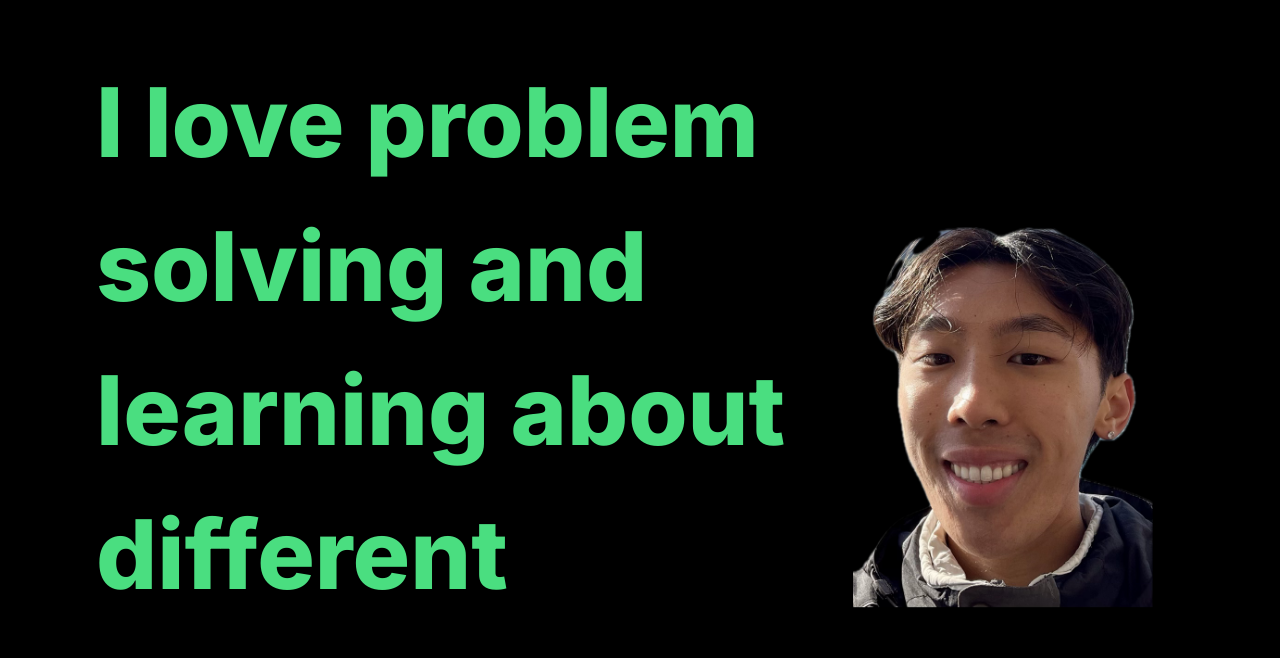
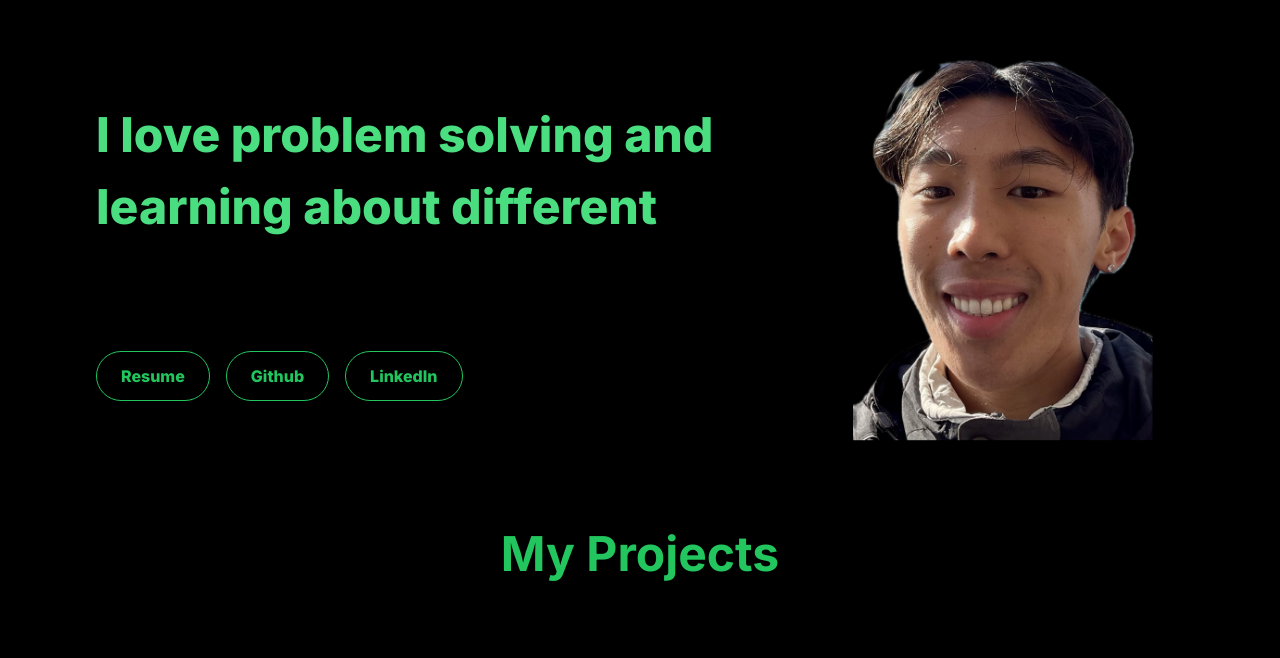
Before and after one commit to randyydoo/web_app, a Next.js app: page / in a window 1280 px wide. Shown: the part 142-800 px from the top of the page. Built offline with nearby package versions, Linux system fonts and the light colour scheme.

Commit message:
edited font sizes

```diff
--- a/app/components/Bio.jsx
+++ b/app/components/Bio.jsx
@@ -15,9 +15,8 @@ const Bio = () => {
           transition={{ duration: 0.5 }}
           className="col-span-8 place-self-center text-center sm:text-left justify-self-start"
         >
-                    <h1 className="text-green-400 mb-4 text-4xl sm:text-5xl lg:text-8xl lg:leading-normal font-extrabold">
-                        <span className="text-transparent bg-clip-text bg-gradient-to-r from-primary-400 to-secondary-600">
-                        </span>
+          <h1 className="text-green-400 mb-4 text-3xl sm:text-4xl lg:text-5xl lg:leading-normal font-extrabold">
+            <span className="text-transparent bg-clip-text bg-gradient-to-r from-primary-400 to-secondary-600"></span>
             <TypeAnimation
               sequence={[
                 // Same substring at the start will only be typed out once, initially
@@ -26,7 +25,7 @@ const Bio = () => {
                 "I love problem solving and learning about different ambiguous algorithms",
                 1000,
                 "Check out some of my details below!",
-                                1000
+                1000,
               ]}
               wrapper="span"
               speed={50}
@@ -34,12 +33,15 @@ const Bio = () => {
             />
           </h1>
           <p className="text-white-400 text-base sm:text-lg mb-6 lg:text-xl">
-                        I am currently a junior at California State University,
-                        Fullerton with intrests in algorithmic
-                        problem solving, AI/ML, and web development.
+            I am currently a junior at California State University, Fullerton
+            with intrests in algorithmic problem solving, AI/ML, and web
+            development.
           </p>
           <div>
-                        <Link href="https://drive.google.com/file/d/1C0cDnxebnDO4iUxMWvwjjo0-srjbDmwp/view?usp=sharing" target="_blank">
+            <Link
+              href="https://drive.google.com/file/d/1C0cDnxebnDO4iUxMWvwjjo0-srjbDmwp/view?usp=sharing"
+              target="_blank"
+            >
               <button className="px-6 py-3 w-full sm:w-fit rounded-full mr-4 bg-black  hover:text-slate-300 hover:bg-black hover:border-slate-300 text-green-500 border border-green-500 font-extrabold mt-3">
                 Resume
               </button>
@@ -62,7 +64,7 @@ const Bio = () => {
           transition={{ duration: 0.5 }}
           className="col-span-4 place-self-center mt-4 lg:mt-0"
         >
-                    <div className="w-[250px] h-[250px] lg:w-[400px] lg:h-[400px] relative">
+          <div className="rounded-full w-[250px] h-[250px] lg:w-[400px] lg:h-[400px] relative">
             <Image
               src="/images/me.png"
               alt="hero image"
```
Lines whose indentation alone changed are shown as unchanged.
